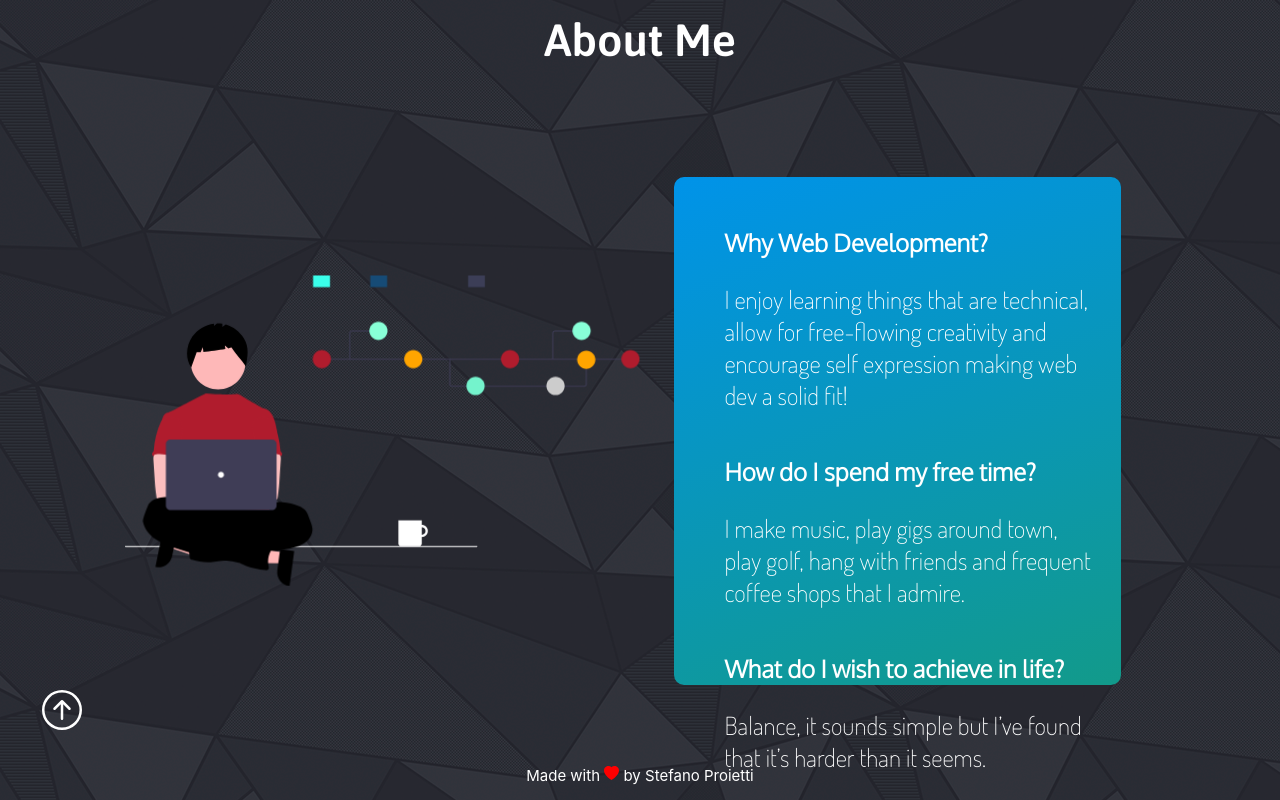
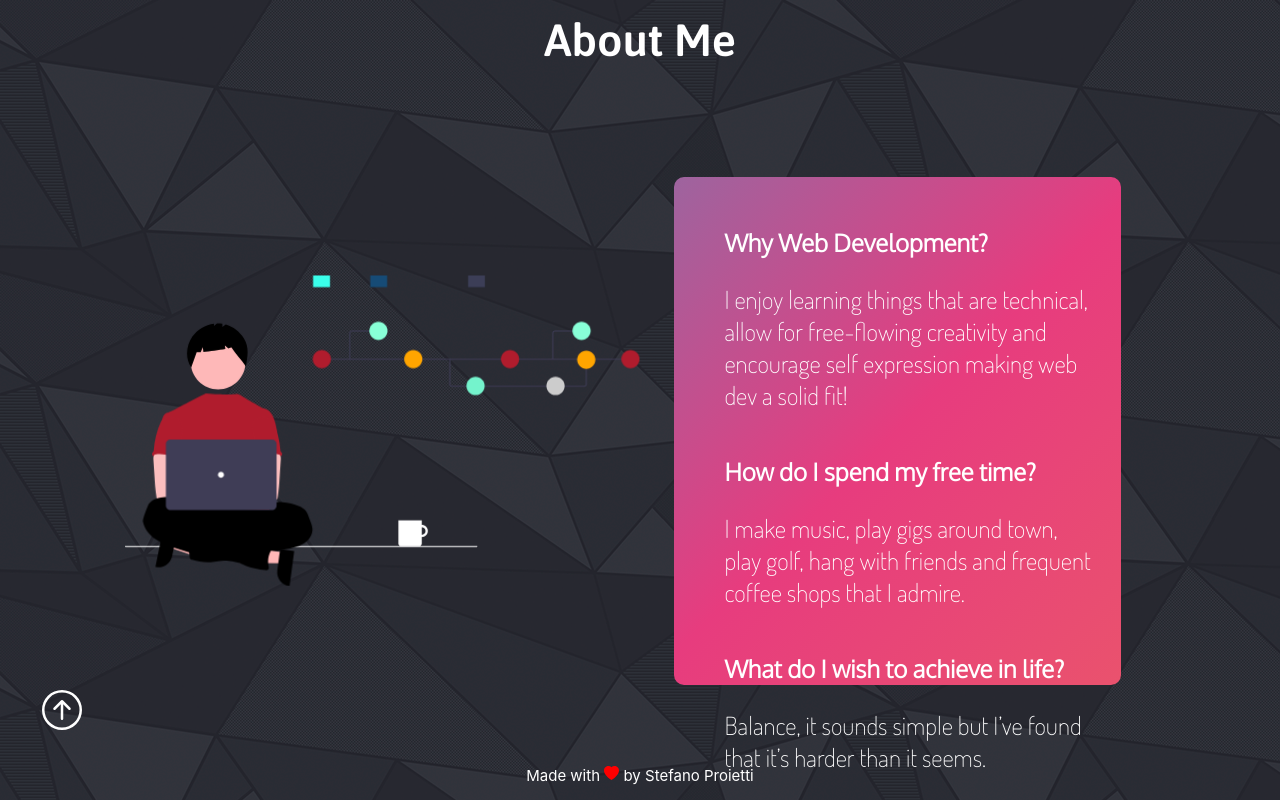
Before and after one commit to stefanomusicman/personal-portfolio, a React (Create React App) app: page / in a window 1280 px wide. Shown: the part 1749-2549 px from the top of the page. Built offline with nearby package versions, Linux system fonts and the light colour scheme.

Commit message:
info box in About Me has been improved

```diff
--- a/src/Components/AboutMe/AboutMe.tsx
+++ b/src/Components/AboutMe/AboutMe.tsx
@@ -1,5 +1,5 @@
 import React from "react";
-import styled from "styled-components";
+import styled, { keyframes } from "styled-components";
 import { bounce } from "../HeroSection/HeroSection";
 import VersionControl from "./VersionControlSVG/VersionControl";
 import { PrimaryContainer } from "../HeroSection/HeroSection";
@@ -30,18 +30,33 @@
     width: 50%;
 `
 
+const gradient = keyframes`
+	0% {
+		background-position: 0% 50%;
+	}
+	50% {
+		background-position: 100% 50%;
+	}
+	100% {
+		background-position: 0% 50%;
+	}
+`
+
 const InfoBox = styled.div`
     display: flex;
     flex-direction: column;
     width: 75%;
     height: 70%;
     justify-content: space-around;
-    /* background-color: background-color: #0093E9; */
-    background-color: #0093E9;
-    background-image: linear-gradient(160deg, #0093E9 0%, #129a8a 100%);
+    /* background-color: #0093E9; */
+    /* background-image: linear-gradient(160deg, #0093E9 0%, #129a8a 100%); */
     border: none;
     border-radius: 10px;
     padding: 30px;
+    background: linear-gradient(-45deg, #ee7752, #e73c7e, #23a6d5, #23d5ab);
+	background-size: 400% 400%;
+	animation: ${gradient} 15s ease infinite;
+	/* height: 100vh; */
 `
 
 const TextBox = styled.div`
```
